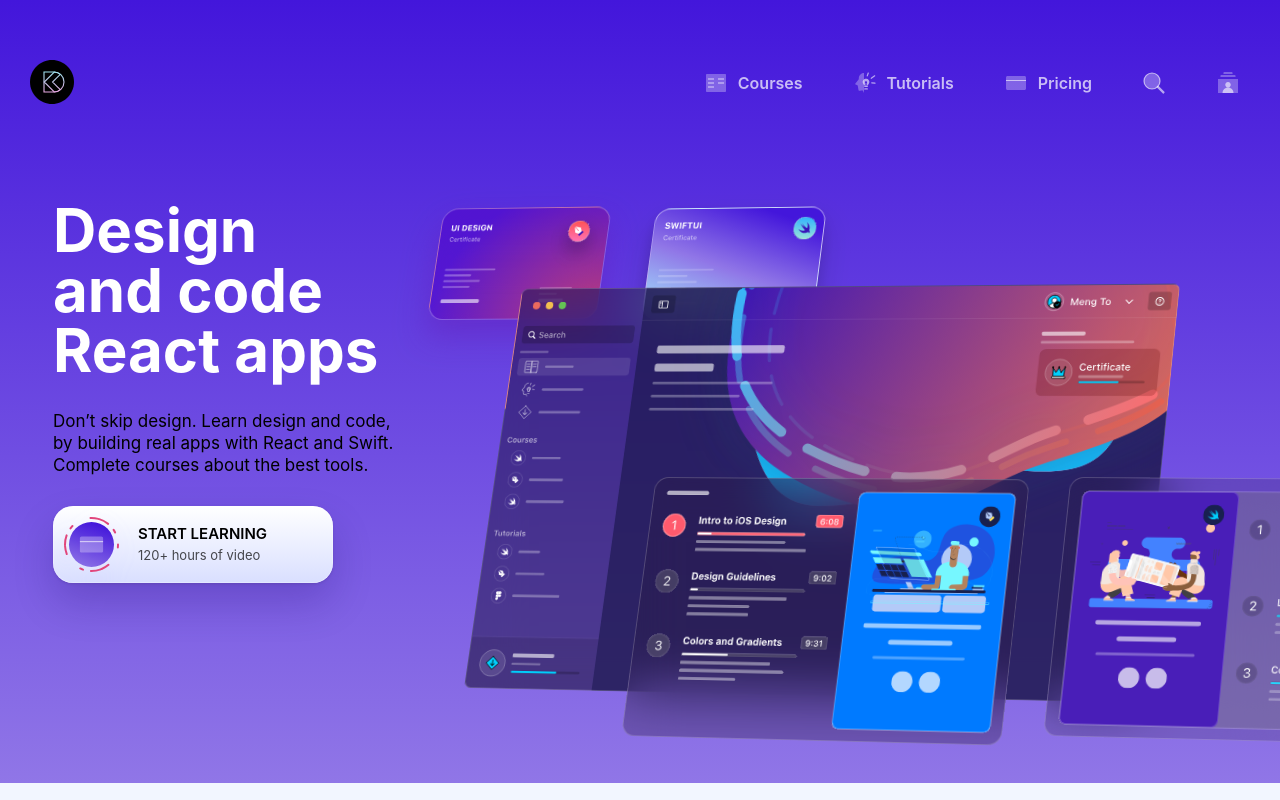
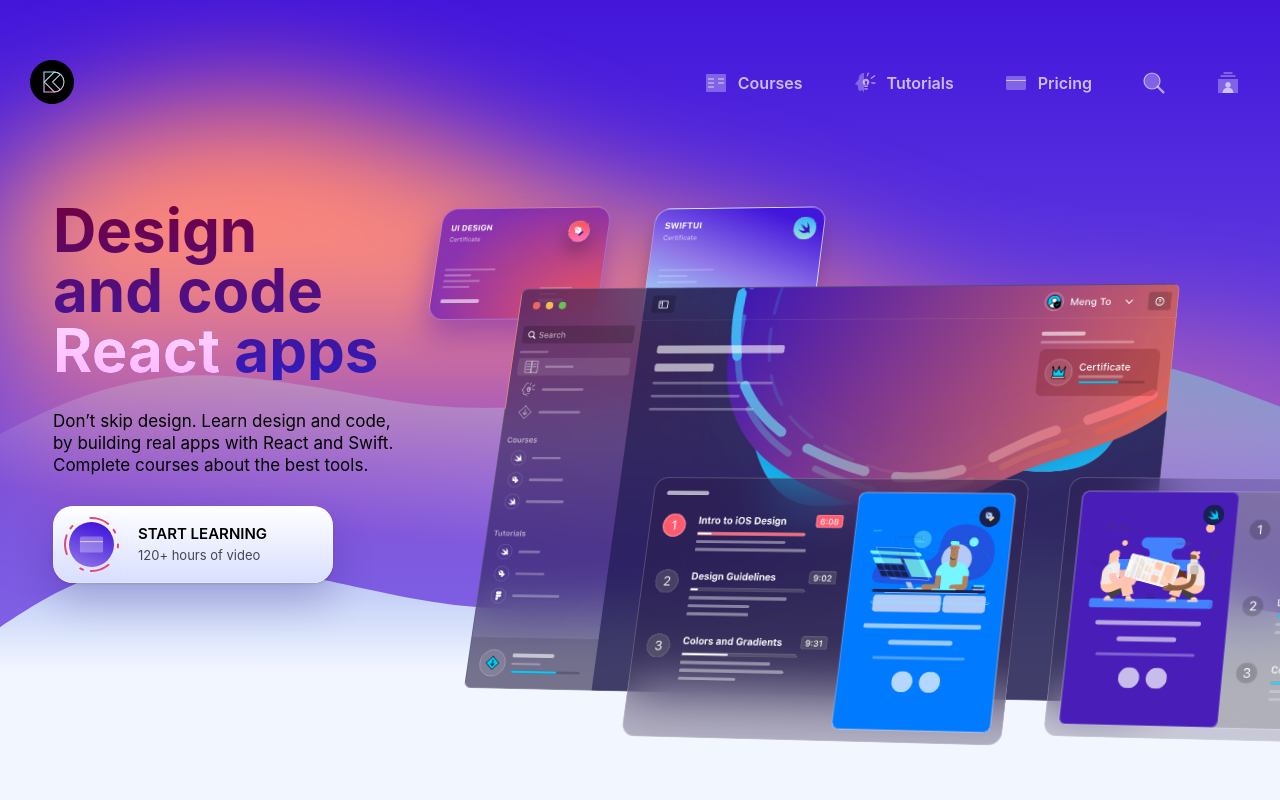
Before and after one commit to SoniaSim/DesignCodeWeb, a Gatsby site: page / in a window 1280 px wide. Built offline with nearby package versions, Linux system fonts and the light colour scheme; Gatsby itself is replaced by a stand-in of ours.

Commit message:
feat: add tooltips & waveBackground components and css / final project

```diff
--- a/src/components/animations/MockupAnimation.js
+++ b/src/components/animations/MockupAnimation.js
@@ -141,6 +141,14 @@ const Wrapper = styled.div`
 
     border-radius: 14px;
   }
+
+  @media (max-width: 768px) {
+    transform: scale(0.6);
+    transform-origin: top left;
+  }
+  @media (max-width: 450px) {
+    transform: scale(0.3);
+  }
 `
 
 export default MockupAnimation
--- /dev/null
+++ b/src/components/backgrounds/WaveBackground.js
@@ -0,0 +1,40 @@
+import React from "react"
+import styled from "styled-components"
+
+function WaveBackground() {
+  return (
+    <Wrapper>
+      <Background />
+      <Wave
+        src="/images/waves/hero-wave1.svg"
+        style={{ top: "100px", filter: `blur(60px)` }}
+      />
+      <Wave src="/images/waves/hero-wave2.svg" style={{ top: "350px" }} />
+      <Wave src="/images/waves/hero-wave3.svg" style={{ top: "550px" }} />
+    </Wrapper>
+  )
+}
+
+const Wrapper = styled.div`
+  position: relative;
+  background: linear-gradient(180deg, #4316db 0%, #9076e7 100%);
+`
+
+const Wave = styled.img`
+  position: absolute;
+  z-index: -1;
+
+  @media (min-width: 1440px) {
+    width: 100%;
+  }
+`
+
+const Background = styled.div`
+  position: absolute;
+  width: 100%;
+  height: 800px;
+  background: linear-gradient(180deg, #4316db 0%, #9076e7 100%);
+  z-index: -1;
+`
+
+export default WaveBackground
--- a/src/components/buttons/MenuButton.js
+++ b/src/components/buttons/MenuButton.js
@@ -2,9 +2,9 @@ import React from "react"
 import styled from "styled-components"
 import { Link } from "gatsby"
 
-function MenuButton({ item }) {
+function MenuButton({ item, onClick }) {
   return (
-    <Link to={item.link}>
+    <Link to={item.link} onClick={onClick}>
       <MenuItem hasTitle={item.title ? true : false}>
         <img src={item.icon} alt={item.title} />
         {item.title}
--- a/src/components/layout/Header.js
+++ b/src/components/layout/Header.js
@@ -1,20 +1,72 @@
 import { Link } from "gatsby"
-import React from "react"
+import React, { useEffect, useRef, useState } from "react"
 import styled from "styled-components"
 import { menuData } from "../../data/MenuData"
 import MenuButton from "../buttons/MenuButton"
+import MenuTooltip from "../tooltips/MenuTooltip"
 
 function Header() {
+  const [isOpen, setIsOpen] = useState(false)
+
+  const menuWrapperRef = useRef()
+  const tooltipRef = useRef()
+
+  function handleClick(event) {
+    setIsOpen(!isOpen)
+    event.preventDefault()
+  }
+
+  function handleClickOutside(event) {
+    if (
+      menuWrapperRef.current &&
+      !menuWrapperRef.current.contains(event.target) &&
+      !tooltipRef.current.contains(event.target)
+    ) {
+      setIsOpen(false)
+    }
+  }
+
+  useEffect(() => {
+    document.addEventListener("mousedown", handleClickOutside)
+
+    return () => {
+      document.removeEventListener("mousedown", handleClickOutside)
+    }
+  }, [])
+
   return (
     <Wrapper>
       <Link to="/">
-        <img src="/images/logos/logo.svg" alt="logo" />
+        <img src="/images/logos/logo.svg" alt="Logo" />
       </Link>
-      <MenuWrapper count={menuData.length}>
-        {menuData.map((item, index) => (
-          <MenuButton item={item} key={index} />
-        ))}
+      <MenuWrapper count={menuData.length} ref={menuWrapperRef}>
+        {menuData.map((item, index) =>
+          item.link === "/account" ? (
+            <MenuButton
+              onClick={event => handleClick(event)}
+              item={item}
+              key={index}
+            >
+              Account
+            </MenuButton>
+          ) : (
+            <MenuButton item={item} key={index} />
+          )
+        )}
+        <HamburgerWrapper>
+          <MenuButton
+            item={{
+              title: "",
+              icon: "/images/icons/hamburger.svg",
+              link: "/",
+            }}
+            onClick={event => handleClick(event)}
+          />
+        </HamburgerWrapper>
       </MenuWrapper>
+      <div ref={tooltipRef}>
+        <MenuTooltip isOpen={isOpen} />
+      </div>
     </Wrapper>
   )
 }
@@ -28,12 +80,35 @@ const Wrapper = styled.div`
   align-items: center;
   width: 100%;
   padding: 0 30px;
+
+  @media (max-width: 768px) {
+    top: 30px;
+  }
+  @media (max-width: 450px) {
+    top: 20px;
+    padding: 0 20px;
+  }
 `
 
 const MenuWrapper = styled.div`
   display: grid;
   grid-template-columns: repeat(${props => props.count}, auto);
   gap: 30px;
+
+  @media (max-width: 768px) {
+    grid-template-columns: auto;
+    > a {
+      display: none;
+    }
+  }
+`
+
+const HamburgerWrapper = styled.div`
+  display: none;
+
+  @media (max-width: 768px) {
+    display: block;
+  }
 `
 
 export default Header
--- a/src/components/sections/HeroSection.js
+++ b/src/components/sections/HeroSection.js
@@ -1,17 +1,18 @@
 import React from "react"
-import styled from "styled-components"
+import styled, { keyframes } from "styled-components"
 import MockupAnimation from "../animations/MockupAnimation"
+import WaveBackground from "../backgrounds/WaveBackground"
 import PurchasseButton from "../buttons/PurchasseButton"
-import { themes } from "../styles/ColorStyles"
 import { H1, MediumText } from "../styles/TextStyles"
 
 function HeroSection() {
   return (
     <Wrapper>
+      <WaveBackground />
       <ContentWrapper>
         <TextWrapper>
           <Title>
-            Design <br /> and code React apps
+            Design <br /> and code <span>React</span> apps
           </Title>
           <Description>
             Don’t skip design. Learn design and code, by building real apps with
@@ -30,8 +31,12 @@ function HeroSection() {
 
 export default HeroSection
 
+const animation = keyframes`
+  from { opacity: 0; transform: translateY(-10px); filter: blur(10px); }
+  to { opacity: 1; transform: translateY(0px); filter: blur(0px); }
+`
+
 const Wrapper = styled.div`
-  background: linear-gradient(180deg, #4316db 0%, #9076e7 100%);
   overflow: hidden;
 `
 
@@ -41,15 +46,48 @@ const ContentWrapper = styled.div`
   margin: 0 auto;
   display: grid;
   grid-template-columns: 360px auto;
+
+  @media (max-width: 1150px) {
+    grid-template-columns: auto;
+    padding: 150px 20px 250px;
+    gap: 60px;
+  }
 `
 
 const TextWrapper = styled.div`
   max-width: 360px;
   display: grid;
   gap: 30px;
+
+  > * {
+    opacity: 0;
+    animation: ${animation} 1s forwards;
+
+    :nth-child(1) {
+      animation-delay: 0s;
+    }
+
+    :nth-child(2) {
+      animation-delay: 0.2s;
+    }
+
+    :nth-child(3) {
+      animation-delay: 0.4s;
+    }
+  }
 `
 
 const Title = styled(H1)`
-  color: ${themes.dark.text1};
+  background: linear-gradient(180deg, #730040 0%, #301cbe 100%);
+  background-clip: text;
+  -webkit-background-clip: text;
+  color: transparent;
+
+  span {
+    background: linear-gradient(180deg, #ffd7ff 0%, #ffb6ff 100%);
+    background-clip: text;
+    -webkit-background-clip: text;
+    color: transparent;
+  }
 `
 const Description = styled(MediumText)``
--- a/src/components/styles/TextStyles.js
+++ b/src/components/styles/TextStyles.js
@@ -1,19 +1,30 @@
-import styled from 'styled-components'
-
+import styled from "styled-components"
 
 export const H1 = styled.h1`
   font-weight: bold;
   font-size: 60px;
+
+  @media (max-width: 450px) {
+    font-size: 48px;
+  }
 `
 
 export const H2 = styled.h2`
   font-weight: bold;
   font-size: 40px;
+
+  @media (max-width: 450px) {
+    font-size: 28px;
+  }
 `
 
 export const H3 = styled.h3`
   font-weight: bold;
   font-size: 30px;
+
+  @media (max-width: 450px) {
+    font-size: 24px;
+  }
 `
 
 export const BodyIntro = styled.p`
--- /dev/null
+++ b/src/components/tooltips/MenuTooltip.js
@@ -0,0 +1,39 @@
+import React from "react"
+import styled from "styled-components"
+import { tooltipData } from "../../data/MenuData"
+import MenuButton from "../buttons/MenuButton"
+
+function MenuTooltip({ isOpen }) {
+  return (
+    <Wrapper isOpen={isOpen}>
+      {tooltipData.map((item, index) => (
+        <MenuButton item={item} key={index} />
+      ))}
+    </Wrapper>
+  )
+}
+
+const Wrapper = styled.div`
+  position: absolute;
+  top: 60px;
+  right: 30px;
+  background: rgba(15, 14, 71, 0.3);
+  box-shadow: 0px 50px 100px rgba(0, 0, 0, 0.25),
+    inset 0px 0px 0px 0.5px rgba(255, 255, 255, 0.2);
+  backdrop-filter: blur(40px);
+  border-radius: 20px;
+  padding: 20px;
+  opacity: ${props => (props.isOpen ? 1 : 0)};
+  z-index: 1;
+  display: grid;
+  grid-template-columns: 150px;
+  gap: 10px;
+  transition: 0.3s ease-in-out;
+  visibility: ${props => (props.isOpen ? "visible" : "hidden")};
+  transform: ${props =>
+    props.isOpen
+      ? "skewY(0) rotate(0) translateY(0)"
+      : "skewY(-5deg) rotate(5deg) translateY(-30px)"};
+`
+
+export default MenuTooltip
--- a/src/data/MenuData.js
+++ b/src/data/MenuData.js
@@ -9,3 +9,9 @@ export const menuData = [
   { title: "", icon: "/images/icons/search.svg", link: "/search" },
   { title: "", icon: "/images/icons/account.svg", link: "/account" },
 ]
+
+export const tooltipData = [
+  { title: "Profile", icon: "/images/icons/profile.svg", link: "/profile" },
+  { title: "Settings", icon: "/images/icons/settings.svg", link: "/settings" },
+  { title: "Sign out", icon: "/images/icons/signout.svg", link: "/logout" },
+]
```
